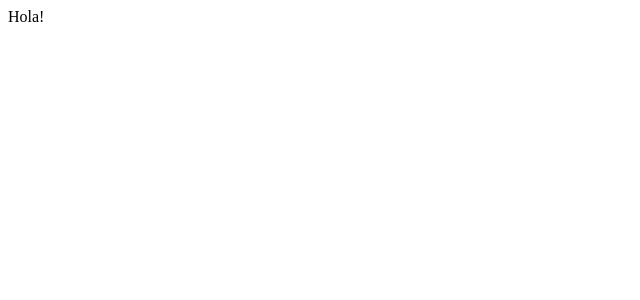
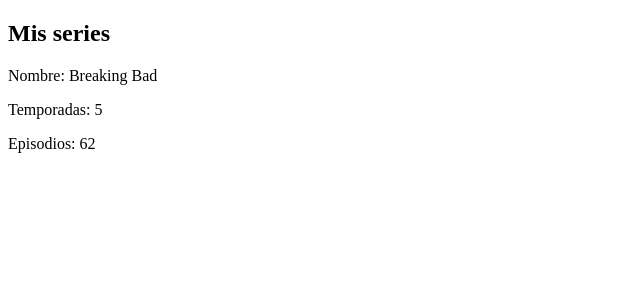
Before and after one commit to webnator/tv-show-tracker, an Angular app: page / in a window 1280 px wide. Shown: the top 300 px of the page, without its empty margins (0-640 px from the left). Built offline with nearby package versions, Linux system fonts and the light colour scheme.

Commit message:
ADD: Añadida la serie al template

```diff
--- a/src/app/app.component.html
+++ b/src/app/app.component.html
@@ -1 +1,8 @@
-Hola!
+
+<h2>Mis series</h2>
+
+<div>
+  <p>Nombre: {{ serie.nombre }}</p>
+  <p>Temporadas: {{ serie.temporadas }}</p>
+  <p>Episodios: {{ serie.episodios }}</p>
+</div>
```
